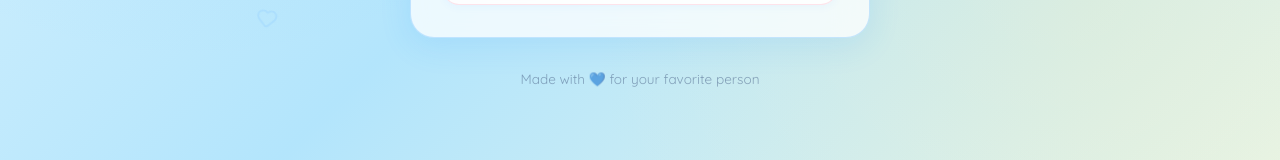
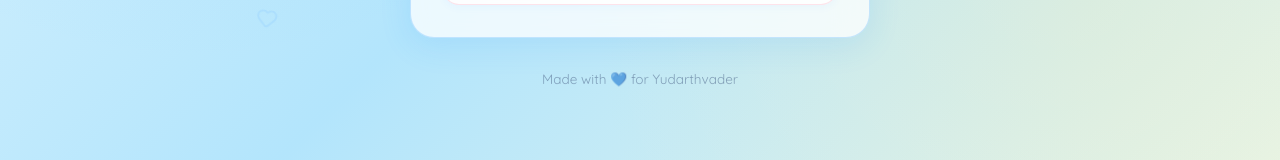
Before and after one commit to Mensehoo/Just2OfUs, a React (Vite) app: page / in a window 1280 px wide. Shown: the part 601-761 px from the top of the page. Built offline with nearby package versions, Linux system fonts and the light colour scheme.

Commit message:
chore: customize welcome screen footer text for Yudarthvader

```diff
--- a/src/components/WelcomeScreen.jsx
+++ b/src/components/WelcomeScreen.jsx
@@ -100,7 +100,7 @@ export default function WelcomeScreen({ onRoomSelect, defaultRoomCode }) {
       </div>
 
       <div style={styles.footer}>
-        Made with 💙 for your favorite person
+        Made with 💙 for Yudarthvader
       </div>
     </div>
   );
```
